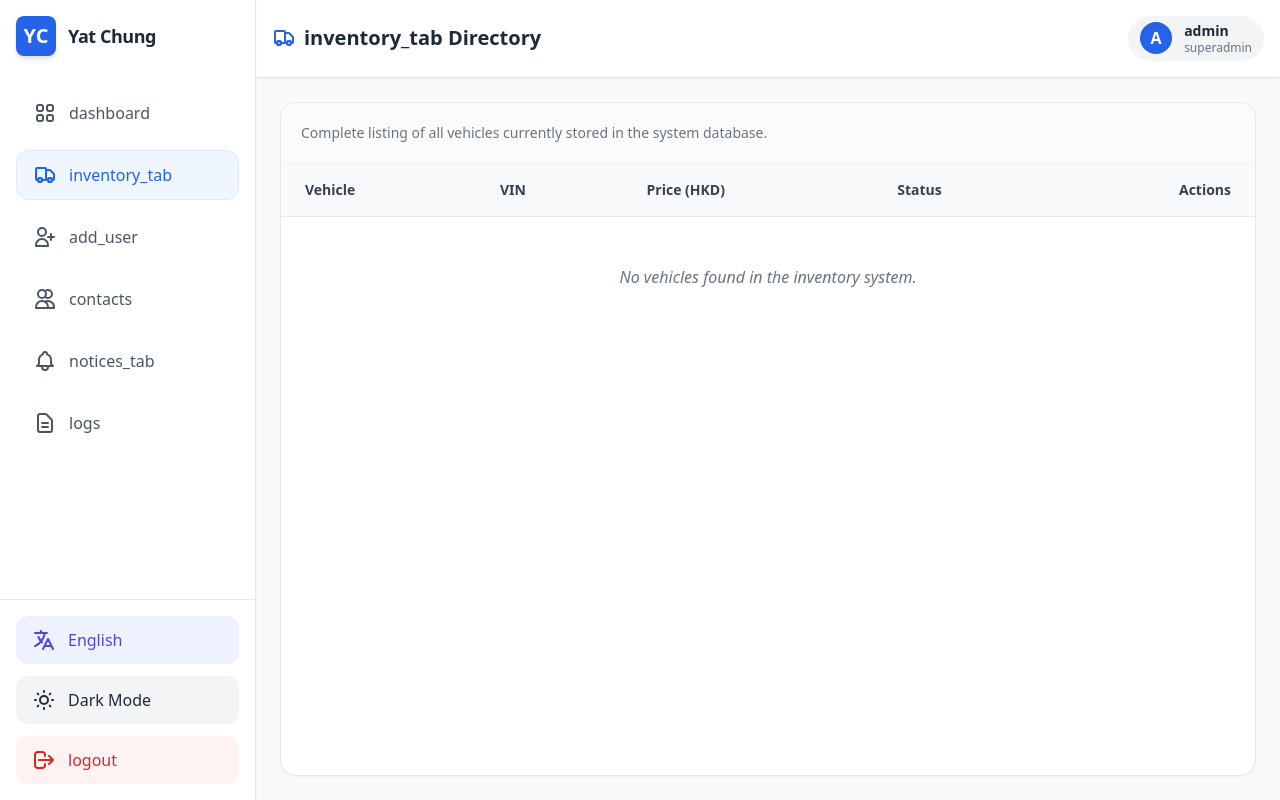
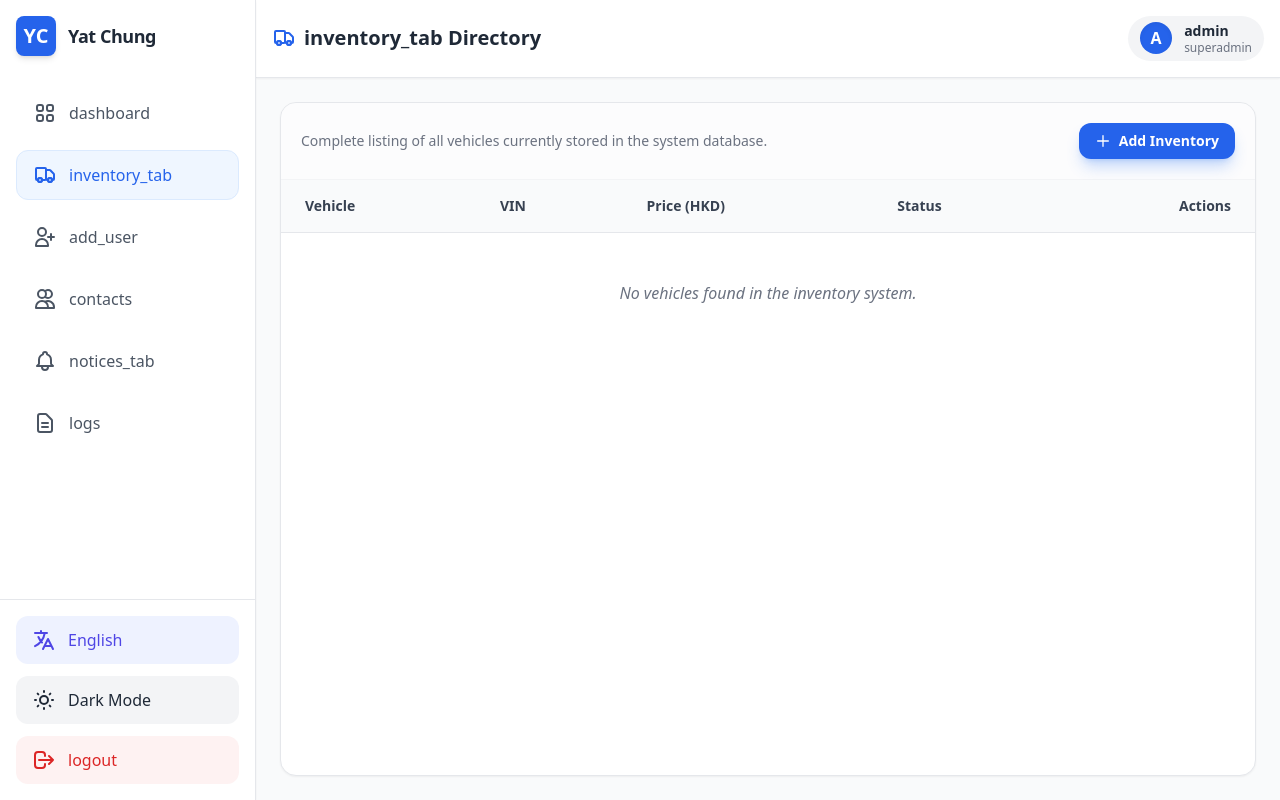
Before and after one commit to MathisLam/Car_dealership_inventory_management_system, a Flask app: page /inventory in a window 1280 px wide. Run offline with Flask 3, Linux system fonts and the light colour scheme; a user stored in the database is signed in; data comes from the database, SQL or seed files in the repository; both versions use the stored data as it was after the commit; data that the repository does not hold is empty; some libraries are stand-ins or nearby versions.

Commit message:
Add inventory button in inventory.html

```diff
--- a/app.py
+++ b/app.py
@@ -208,7 +208,7 @@ def add_inventory():
     except Exception as e:
         db.session.rollback()
         flash(f'Error adding item: {str(e)}', 'error')
-    return redirect(url_for('dashboard'))
+    return redirect(request.referrer or url_for('dashboard'))
 
 @app.route('/mark-sold/<int:item_id>', methods=['POST'])
 @login_required
--- a/templates/inventory.html
+++ b/templates/inventory.html
@@ -20,6 +20,13 @@
 <div class="bg-white dark:bg-gray-800 border border-gray-200 dark:border-gray-700 rounded-2xl shadow-sm overflow-hidden flex flex-col h-full">
     <div class="p-5 border-b border-gray-100 dark:border-gray-700 bg-gray-50/50 dark:bg-gray-800/50 flex justify-between items-center">
         <p class="text-sm text-gray-500 dark:text-gray-400">Complete listing of all vehicles currently stored in the system database.</p>
+        {% if user and user.role in ['owner', 'co_owner', 'senior_staff', 'staff', 'superadmin'] %}
+        <button type="button" onclick="document.getElementById('add-inventory-modal').classList.remove('hidden')"
+                class="flex items-center gap-2 py-2 px-4 bg-primary hover:bg-blue-700 text-white rounded-xl font-bold text-sm shadow-lg shadow-blue-500/30 transition-all whitespace-nowrap">
+            <svg class="w-4 h-4" fill="none" stroke="currentColor" viewBox="0 0 24 24"><path stroke-linecap="round" stroke-linejoin="round" stroke-width="2" d="M12 4v16m8-8H4"></path></svg>
+            Add Inventory
+        </button>
+        {% endif %}
     </div>
     <div class="overflow-x-auto flex-1">
         <table class="w-full text-left border-collapse">
@@ -79,4 +86,38 @@
         </table>
     </div>
 </div>
+
+{% if user and user.role in ['owner', 'co_owner', 'senior_staff', 'staff', 'superadmin'] %}
+<!-- Add Inventory Modal -->
+<div id="add-inventory-modal" class="fixed inset-0 bg-black/50 z-50 hidden flex items-center justify-center backdrop-blur-sm transition-opacity">
+    <div class="bg-white dark:bg-gray-800 rounded-2xl shadow-xl w-full max-w-md p-6 transform transition-all">
+        <div class="flex justify-between items-center mb-5">
+            <h3 class="text-lg font-bold text-gray-800 dark:text-white">Add Vehicle</h3>
+            <button type="button" onclick="document.getElementById('add-inventory-modal').classList.add('hidden')" class="text-gray-500 hover:text-gray-700 dark:text-gray-400 dark:hover:text-gray-200">
+                <svg class="w-5 h-5" fill="none" stroke="currentColor" viewBox="0 0 24 24"><path stroke-linecap="round" stroke-linejoin="round" stroke-width="2" d="M6 18L18 6M6 6l12 12"></path></svg>
+            </button>
+        </div>
+        <form action="{{ url_for('add_inventory') }}" method="POST" class="flex flex-col gap-4">
+            <div class="grid grid-cols-2 gap-4">
+                <input type="text" name="make" required placeholder="Make" class="px-4 py-3 rounded-xl bg-gray-50 dark:bg-gray-900 border border-gray-200 dark:border-gray-700 focus:ring-2 focus:ring-primary focus:outline-none dark:text-white">
+                <input type="text" name="model" required placeholder="Model" class="px-4 py-3 rounded-xl bg-gray-50 dark:bg-gray-900 border border-gray-200 dark:border-gray-700 focus:ring-2 focus:ring-primary focus:outline-none dark:text-white">
+            </div>
+            <input type="text" name="vin" required maxlength="17" placeholder="VIN" class="px-4 py-3 rounded-xl bg-gray-50 dark:bg-gray-900 border border-gray-200 dark:border-gray-700 focus:ring-2 focus:ring-primary focus:outline-none dark:text-white">
+            <div class="grid grid-cols-2 gap-4">
+                <input type="number" name="year" required placeholder="Year" class="px-4 py-3 rounded-xl bg-gray-50 dark:bg-gray-900 border border-gray-200 dark:border-gray-700 focus:ring-2 focus:ring-primary focus:outline-none dark:text-white">
+                <input type="number" step="0.01" name="price" required placeholder="Price" class="px-4 py-3 rounded-xl bg-gray-50 dark:bg-gray-900 border border-gray-200 dark:border-gray-700 focus:ring-2 focus:ring-primary focus:outline-none dark:text-white">
+            </div>
+            <select name="status" required class="px-4 py-3 rounded-xl bg-gray-50 dark:bg-gray-900 border border-gray-200 dark:border-gray-700 focus:ring-2 focus:ring-primary focus:outline-none dark:text-white appearance-none">
+                <option value="Available">Available</option>
+                <option value="Reserved">Reserved</option>
+                <option value="Sold">Sold</option>
+            </select>
+            <div class="flex justify-end gap-3 mt-2">
+                <button type="button" onclick="document.getElementById('add-inventory-modal').classList.add('hidden')" class="py-2 px-4 bg-gray-200 dark:bg-gray-700 hover:bg-gray-300 dark:hover:bg-gray-600 text-gray-800 dark:text-white rounded-xl font-bold transition-colors">Cancel</button>
+                <button type="submit" class="py-2 px-4 bg-primary hover:bg-blue-700 text-white rounded-xl font-bold shadow-lg shadow-blue-500/30 transition-all">Add Vehicle</button>
+            </div>
+        </form>
+    </div>
+</div>
+{% endif %}
 {% endblock %}
```
Also changed, not shown: instance/dealership_dev.db.
